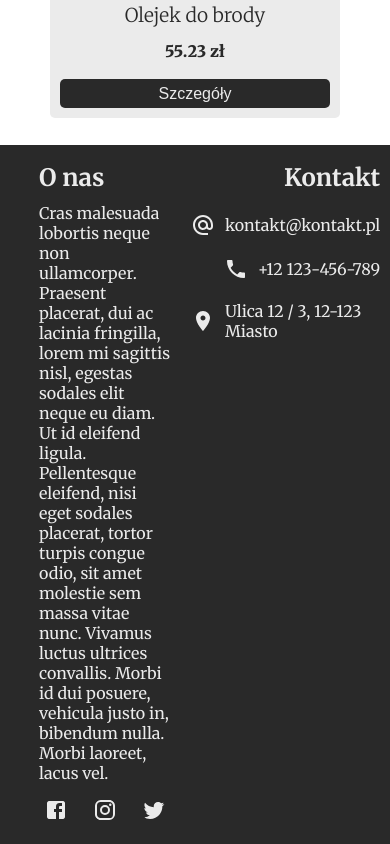
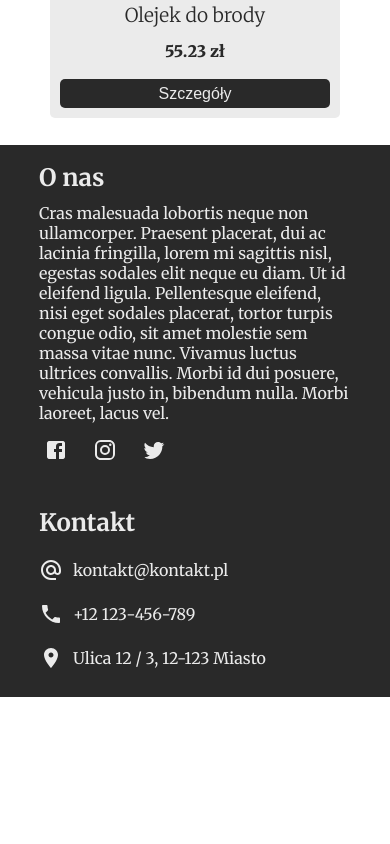
Before and after one commit to krychkarol/react-shop, a React (Create React App) app in the folder frontend/: page / in a window 390 px wide. Shown: the part 3928-4772 px from the top of the page. After the commit the page ends 4625 px from the top, so only its background shows below. Built offline with nearby package versions, Linux system fonts and the light colour scheme.

Commit message:
add responsive to footer

```diff
--- a/frontend/src/index.css
+++ b/frontend/src/index.css
@@ -853,6 +853,15 @@
   gap: 20px;
 }
 
+@media (max-width: 768px) {
+  .footer .wrapper {
+    -webkit-box-orient: vertical;
+    -webkit-box-direction: normal;
+        -ms-flex-direction: column;
+            flex-direction: column;
+  }
+}
+
 .footer .wrapper .left {
   -webkit-box-flex: 1;
       -ms-flex: 1;
@@ -907,6 +916,13 @@
   text-align: end;
 }
 
+@media (max-width: 768px) {
+  .footer .wrapper .right .title {
+    text-align: start;
+    margin-top: 20px;
+  }
+}
+
 .footer .wrapper .right .contact {
   display: -webkit-box;
   display: -ms-flexbox;
@@ -918,6 +934,14 @@
   -webkit-box-direction: normal;
       -ms-flex-direction: column;
           flex-direction: column;
+}
+
+@media (max-width: 768px) {
+  .footer .wrapper .right .contact {
+    -webkit-box-align: start;
+        -ms-flex-align: start;
+            align-items: flex-start;
+  }
 }
 
 .footer .wrapper .right .contact div {
```
Also changed, not shown: frontend/src/Styles/_footer.scss (+10 -0 lines), 1 other file (tests, documents, lock files or other folders).
